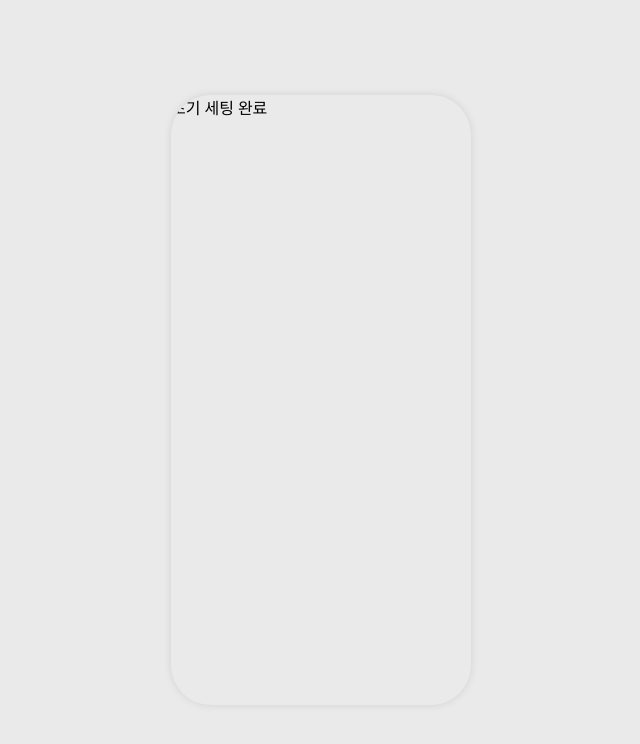
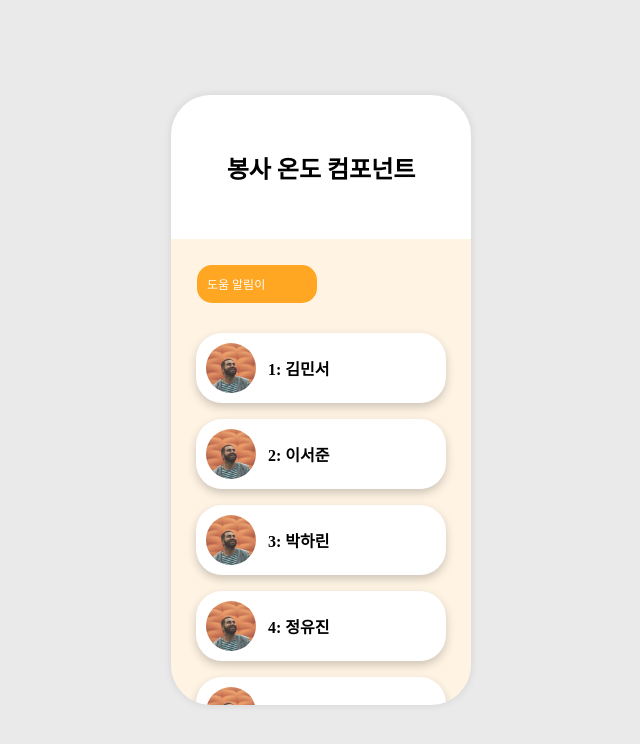
Before and after one commit to 2025-growthon-team3/frontend, a React (Vite) app: page / in a window 1280 px wide. Shown: the top 744 px of the page, without its empty margins (319-959 px from the left). Built offline with nearby package versions, Linux system fonts and the light colour scheme.

Commit message:
리스트 페이지 상하위 섹션 분리, 리스트스크롤 구현 #1

```diff
--- a/src/App.jsx
+++ b/src/App.jsx
@@ -2,7 +2,7 @@ import { ThemeProvider } from 'styled-components';
 import { createBrowserRouter, RouterProvider } from 'react-router-dom';
 import theme from './styles/theme';
 import GlobalStyle from './styles/GlobalStyle';
-
+import ListPage from "./pages/ListPage.jsx";
 function App() {
     const router = createBrowserRouter([
         {
@@ -10,7 +10,7 @@ function App() {
             children: [
                 {
                     index: true,
-                    element:<div>초기 세팅 완료</div>,
+                    element:<ListPage/>,
                 },
             ],
         },
--- /dev/null
+++ b/src/components/Listpage/Alamy.jsx
@@ -0,0 +1,21 @@
+import styled from "styled-components";
+const Alamy=()=>{
+    return(
+        <AlamBox>
+            도움 알림이
+        </AlamBox>
+    )
+}
+export const AlamBox=styled.div`
+    display: flex;
+    width:120px;
+    padding: 10px;
+    margin:16px;
+    margin-bottom: 30px;
+    background-color:${({ theme }) => theme.colors.orange};
+    border-radius: 15px;
+    font-size:12px;
+    color: white;
+
+`
+export default Alamy
--- /dev/null
+++ b/src/components/Listpage/VolunteerCard.jsx
@@ -0,0 +1,12 @@
+import {VContainer, VImg, VInfo} from "./VolunteerCard.styles.js";
+
+const VolunteerCard=({id,name,profileImg})=>{
+    return(
+        <VContainer>
+            <VImg src={profileImg}/>
+            <VInfo>{id}: {name} </VInfo>
+        </VContainer>
+    )
+}
+
+export default VolunteerCard;
--- /dev/null
+++ b/src/components/Listpage/VolunteerCard.styles.js
@@ -0,0 +1,30 @@
+import styled from "styled-components";
+
+export const VContainer = styled.div`
+    width: 250px;
+    height: 70px;
+    margin: 16px auto;
+    display: flex;
+    flex-direction: row;
+    align-items: center;
+    border-radius: 26px;
+    background-color: #ffffff;
+    box-shadow: 0px 4px 10px rgba(0, 0, 0, 0.2);
+    padding: 10px;
+`;
+
+export const VImg = styled.img`
+    width: 50px;
+    height: 50px;
+    border-radius: 50%;
+    object-fit: cover;
+    margin-right: 12px;
+`;
+
+export const VInfo = styled.div`
+    display: flex;
+    flex-direction: column;
+    justify-content: center;
+    font-size: 16px;
+    font-weight: bold;
+`;
--- /dev/null
+++ b/src/components/Listpage/VolunteerList.jsx
@@ -0,0 +1,29 @@
+import React, { useEffect, useState } from "react";
+import VolunteerCard from "./VolunteerCard";
+import volunteersData from "../../mock/volunteers";
+
+const VolunteerList = () => {
+    const [volunteers, setVolunteers] = useState([]);
+
+    useEffect(() => {
+        // 초기 로딩 시 mock 데이터 설정
+        setVolunteers(volunteersData);
+    }, []);
+
+    return (
+        <>
+
+            {volunteers.map((v) => (
+                <VolunteerCard
+                    key={v.id}
+                    id={v.id}
+                    name={v.name}
+                    profileImg={v.profileImg}
+                />
+            ))}
+        </>
+
+    );
+};
+
+export default VolunteerList;
--- /dev/null
+++ b/src/mock/volunteers.js
@@ -0,0 +1,54 @@
+const volunteers = [
+    {
+        id: 1,
+        name: "김민서",
+        profileImg: "/img/val.jpg",
+    },
+    {
+        id: 2,
+        name: "이서준",
+        profileImg: "/img/val.jpg",
+    },
+    {
+        id: 3,
+        name: "박하린",
+        profileImg: "/img/val.jpg",
+    },
+    {
+        id: 4,
+        name: "정유진",
+        profileImg: "/img/val.jpg",
+    },
+    {
+        id: 5,
+        name: "최서윤",
+        profileImg: "/img/val.jpg",
+    },
+    {
+        id: 6,
+        name: "오지후",
+        profileImg: "/img/val.jpg",
+    },
+    {
+        id: 7,
+        name: "한도윤",
+        profileImg: "/img/val.jpg",
+    },
+    {
+        id: 8,
+        name: "서하준",
+        profileImg: "/img/val.jpg",
+    },
+    {
+        id: 9,
+        name: "장하늘",
+        profileImg: "/img/val.jpg",
+    },
+    {
+        id: 10,
+        name: "배수아",
+        profileImg: "/img/val.jpg",
+    },
+];
+
+export default volunteers;
--- /dev/null
+++ b/src/pages/ListPage.jsx
@@ -0,0 +1,45 @@
+import styled from "styled-components";
+
+import VolunteerList from "../components/Listpage/VolunteerList.jsx";
+import Alamy from "../components/Listpage/Alamy.jsx";
+const ListPage = () => {
+    return (
+        <PageContainer>
+            <TopSection>
+                <div>봉사 온도 컴포넌트 </div>
+            </TopSection>
+            <BottomSection>
+                <Alamy/>
+                <VolunteerList />
+            </BottomSection>
+        </PageContainer>
+    );
+};
+
+export default ListPage;
+
+
+const PageContainer = styled.div`
+  display: flex;
+  flex-direction: column;
+  height: 100vh;
+`;
+
+const TopSection = styled.div`
+    flex: 0 0 18%;
+    background-color: #ffffff;
+    display: flex;
+    justify-content: center;
+    align-items: center;
+    font-size: 24px;
+    font-weight: bold;
+`;
+
+const BottomSection = styled.div`
+  flex: 1;
+  overflow-y: auto;
+  background-color:  ${({ theme }) => theme.colors.lightorange};
+  padding: 10px;
+  padding-bottom: 100px;  //하단 여백 추가
+  scrollbar-width: none;    //스크롤 안보이게 하려고
+`;
```
Also changed, not shown: public/img/val.jpg (added).
